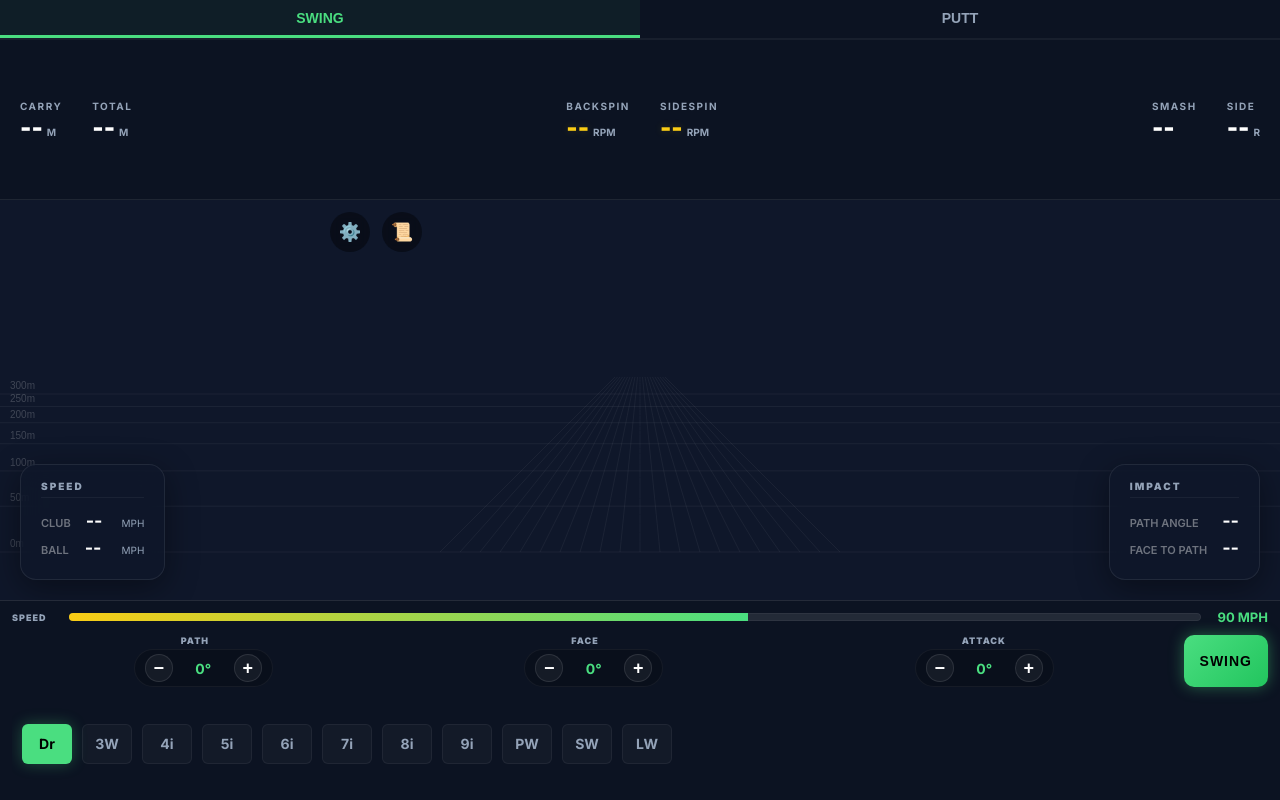
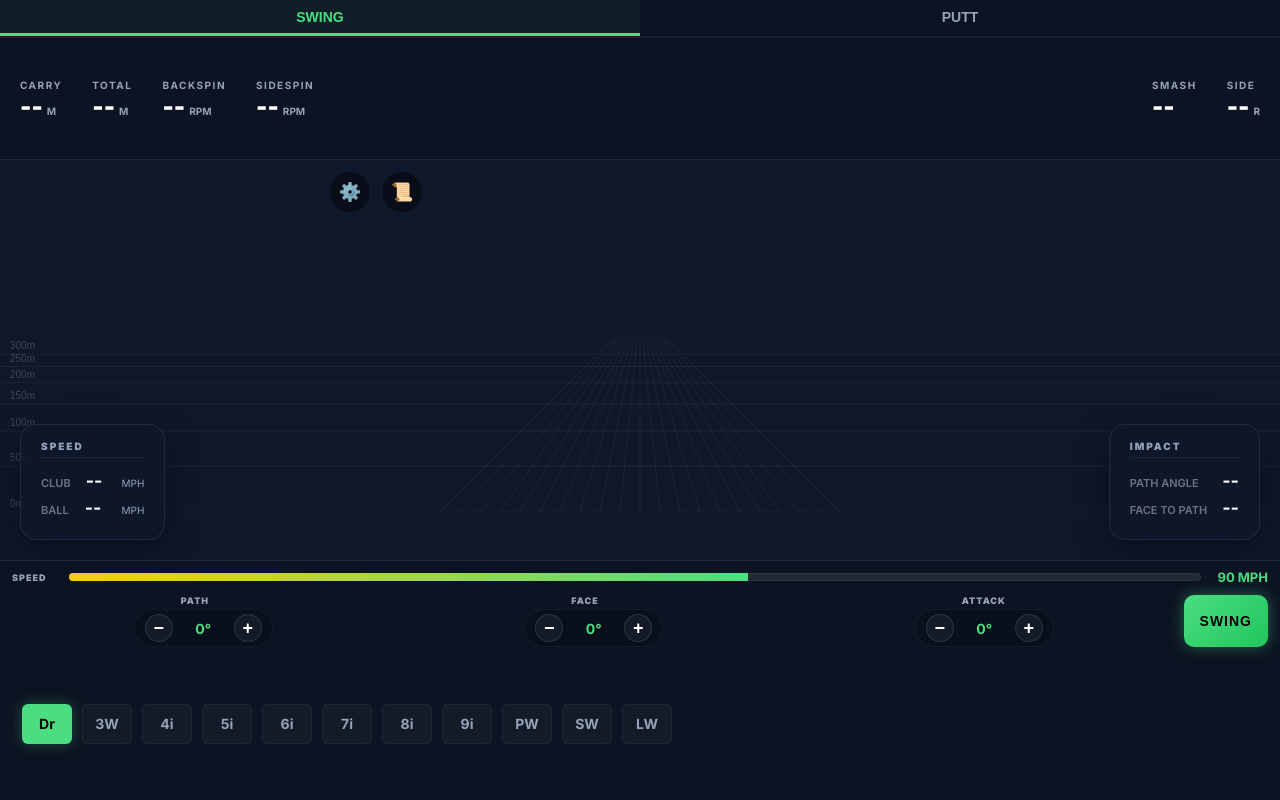
Before and after one commit to nilsmartinez34/Golf_Lab_NM, a plain HTML site: page index.html in a window 1280 px wide. Drawn offline with Linux system fonts and the light colour scheme.

Commit message:
adapt swing interface

```diff
--- a/index.html
+++ b/index.html
@@ -44,8 +44,6 @@
                         <span class="label">TOTAL</span>
                         <div class="value-group"><span id="val-m2">--</span><span class="unit">M</span></div>
                     </div>
-                </div>
-                <div class="metric-group mid-metrics">
                     <div class="metric-item">
                         <span class="label">BACKSPIN</span>
                         <div class="value-group"><span id="val-spin-back">--</span><span class="unit">RPM</span></div>
--- a/style.css
+++ b/style.css
@@ -70,9 +70,11 @@ body {
 
 .metric-container {
     display: flex;
+    flex-wrap: wrap;
     justify-content: space-between;
     align-items: center;
     width: 100%;
+    gap: 8px;
 }
 
 .metric-group {
@@ -190,9 +192,9 @@ body:has(#putt-content:not([style*="display: none"])) .bottom-controls {
     flex: none;
 }
 
-/* SWING MODE SPECIFIC LAYOUT (25/50/25) */
+/* SWING MODE SPECIFIC LAYOUT (20/50/30) */
 body:has(#swing-content:not([style*="display: none"])) .top-metrics {
-    height: 25vh;
+    height: 20vh;
 }
 
 body:has(#swing-content:not([style*="display: none"])) .gameplay-zone {
@@ -201,7 +203,7 @@ body:has(#swing-content:not([style*="display: none"])) .gameplay-zone {
 }
 
 body:has(#swing-content:not([style*="display: none"])) .bottom-controls {
-    height: 25vh;
+    height: 30vh;
     flex: none;
 }
 
@@ -653,6 +655,8 @@ body:has(#swing-content:not([style*="display: none"])) .bottom-controls {
     justify-content: space-between;
     padding: 8px 12px;
     gap: 8px;
+    overflow-x: auto;
+    overflow-y: auto;
 }
 
 .swing-dashboard-compact {
```
